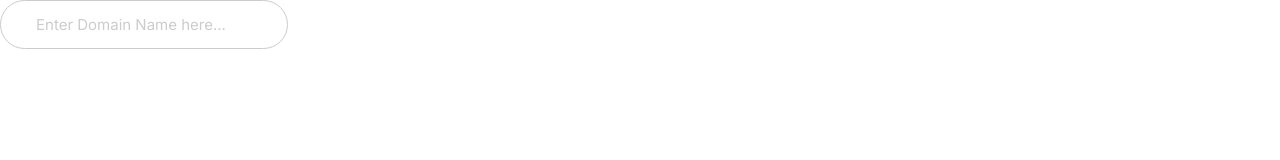
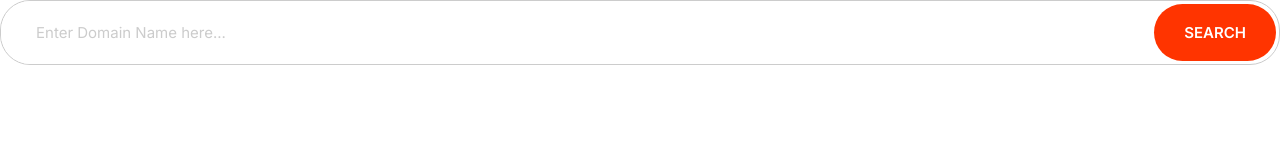
Before and after one commit to ArmOwOn/moshfy, a plain HTML site: page index.html in a window 1280 px wide. Drawn offline with Linux system fonts and the light colour scheme.

Commit message:
Define inputs with buttons.

```diff
--- a/css/styles.css
+++ b/css/styles.css
@@ -4,6 +4,7 @@
     --color-accent: #ff3400;
     --color-heading: #1b0760;
     --color-body: #918ca4;
+    --color-border: #ccc;
 }
 
 *, *::after, *::before {
@@ -230,14 +231,29 @@ p {
 /* Inputs */
 .input {
    border-radius: 30px;
-   border: 1px solid #ccc;
+   border: 1px solid var(--color-border);
    color: var(--color-heading);
    font-size: 2rem;
    outline: 0;
    padding: 1.5rem 3.5rem;
 }
 ::placeholder {
-   color: #ccc;
+   color: var(--color-border);
+}
+
+.input-group {
+   border: 1px solid var(--color-border);
+   border-radius: 30px;
+   display: flex;
+}
+
+.input-group .btn {
+   margin: 3px;
+}
+
+.input-group .input {
+   border: 0;
+   flex-grow: 1;
 }
 
 @media screen and (min-width: 1024px) {
--- a/index.html
+++ b/index.html
@@ -15,6 +15,13 @@
     <link rel="stylesheet" href="css/styles.css" />
   </head>
   <body>
-    <input type="text" class="input" placeholder="Enter Domain Name here..." />
+    <div class="input-group">
+      <input
+        type="text"
+        class="input"
+        placeholder="Enter Domain Name here..."
+      />
+      <button class="btn btn--accent">search</button>
+    </div>
   </body>
 </html>
```
Also changed, not shown: components/inputs.html (+5 -0 lines).
